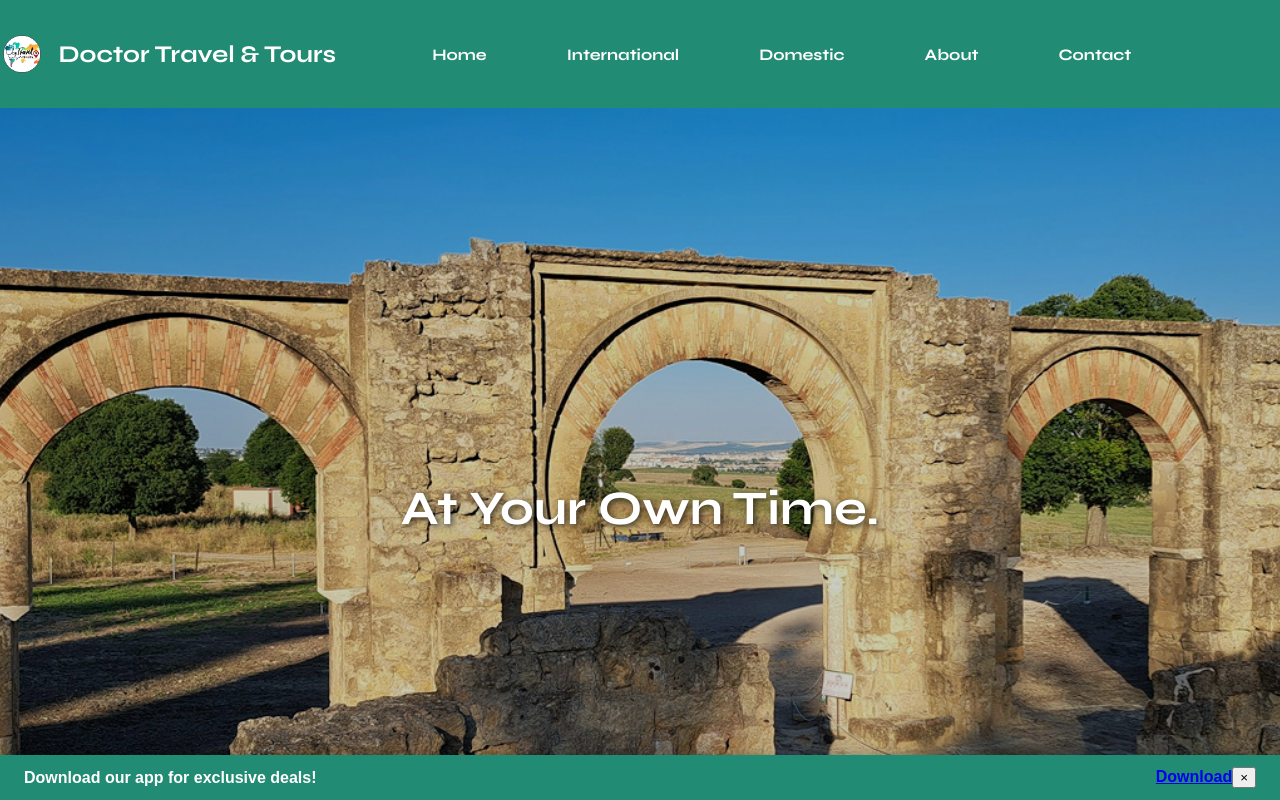
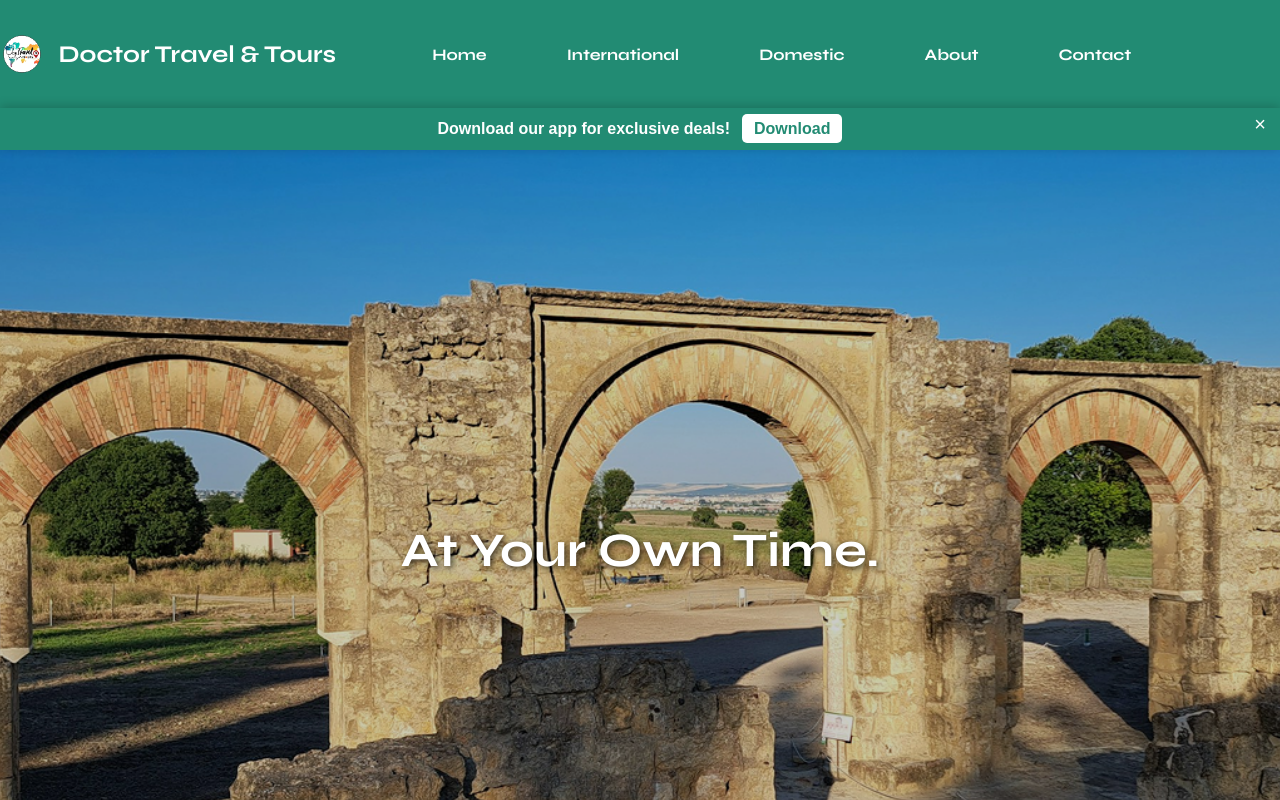
Before and after one commit to joey-crtl/DTTMSys-Dynamic-WebApp, a React (Vite) app: page / in a window 1280 px wide. Shown: the top 800 px of the page. Built offline with nearby package versions, Linux system fonts and the light colour scheme; no server answers.

Commit message:
again revision

```diff
--- a/src/styles/AppPromo.css
+++ b/src/styles/AppPromo.css
@@ -5,19 +5,43 @@
   background: #228B73;
   color: #fff;
   display: flex;
-  justify-content: space-between;
+  justify-content: center; /* center the text and download button */
   align-items: center;
   padding: 12px 24px;
   z-index: 9999;
   font-weight: bold;
   box-shadow: 0 -2px 10px rgba(0, 0, 0, 0.2);
 
-  /* Start below screen and fully visible */
   transform: translateY(100%);
   opacity: 1;
 
-  /* Slide up animation */
   animation: slideUp 0.5s ease forwards;
+  position: relative; /* for the close button */
+}
+
+.app-promo-footer span {
+  font-size: 16px;
+  margin-right: 12px;
+}
+
+.app-promo-footer .download-btn {
+  background: #fff;
+  color: #228B73;
+  padding: 6px 12px;
+  border-radius: 5px;
+  text-decoration: none;
+  font-weight: bold;
+}
+
+.app-promo-footer .close-btn {
+  position: absolute; /* float over the banner */
+  top: 4px;
+  right: 8px;
+  background: transparent;
+  border: none;
+  font-size: 20px;
+  color: #fff;
+  cursor: pointer;
 }
 
 .app-promo-footer.hide {
```
